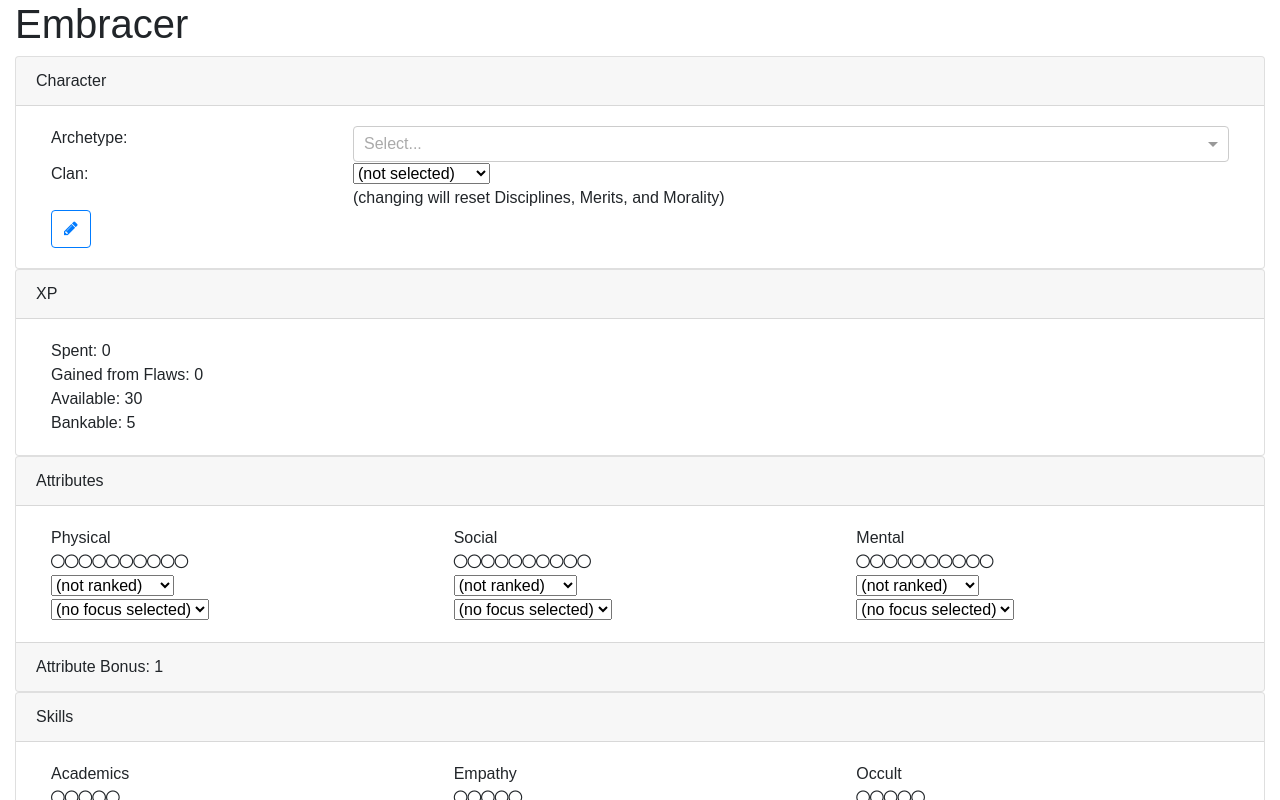
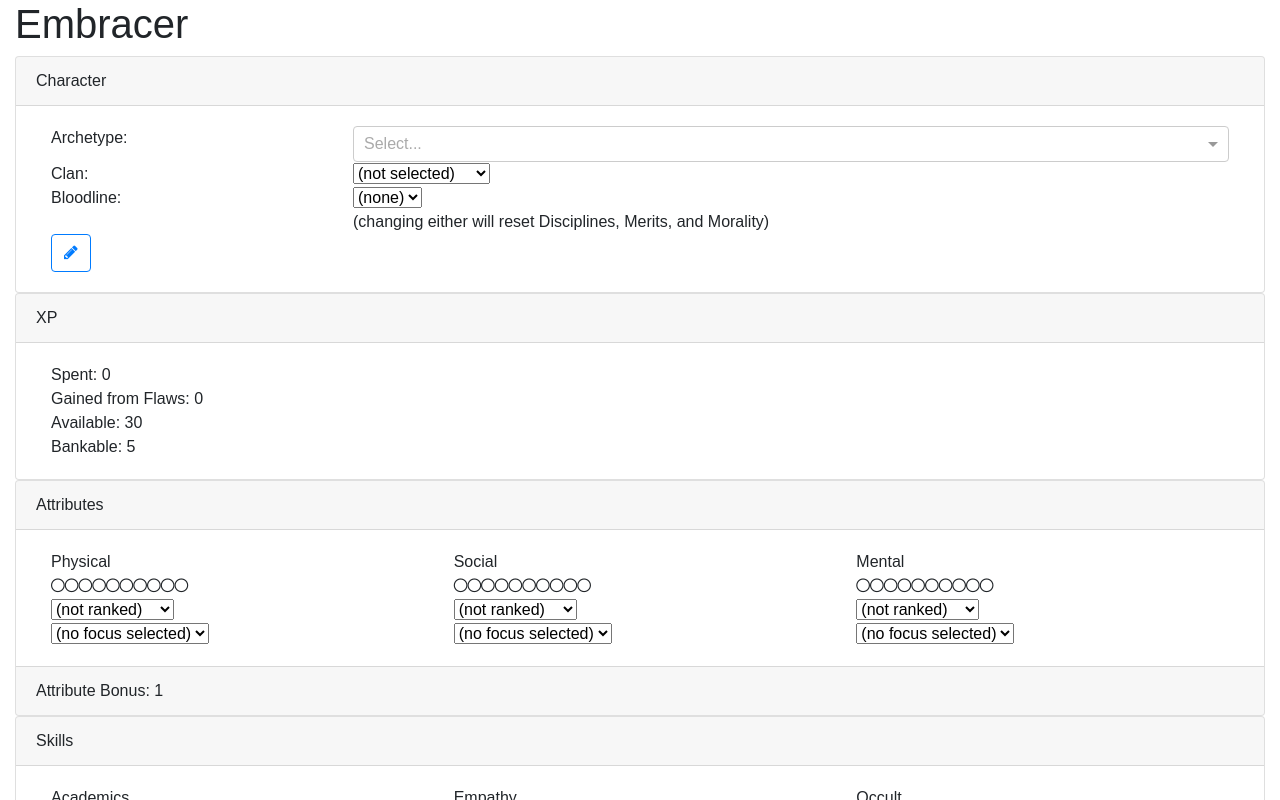
Before and after one commit to TrueWill/embracer, a React (Create React App) app: page / in a window 1280 px wide. Shown: the top 800 px of the page. Built offline with nearby package versions, Linux system fonts and the light colour scheme.

Commit message:
Add bloodline selection to clan component

```diff
--- a/src/components/Clan.js
+++ b/src/components/Clan.js
@@ -1,10 +1,11 @@
 import React, { Component } from 'react';
 import PropTypes from 'prop-types';
+import { mapKeysToArray } from '../utils/mapUtils';
 import { clans } from '../constants/characterOptions';
 
 export default class Clan extends Component {
   static propTypes = {
-    clan: PropTypes.string.isRequired,
+    clan: PropTypes.object.isRequired,
     updateClan: PropTypes.func.isRequired
   };
 
@@ -12,12 +13,36 @@ export default class Clan extends Component {
     this.props.updateClan(e.target.value);
   };
 
+  handleBloodlineChange = e => {
+    const clanName = this.props.clan.name;
+    const bloodline = e.target.value;
+
+    if (bloodline) {
+      const meritPoints = clans.get(clanName).bloodlines.get(bloodline)
+        .meritPoints;
+
+      this.props.updateClan(clanName, bloodline, meritPoints);
+    } else {
+      this.props.updateClan(clanName);
+    }
+  };
+
   render() {
     const { clan } = this.props;
 
-    const clanOptions = clans.map(c => (
-      <option value={c} key={c}>
-        {c}
+    const clanOptions = mapKeysToArray(clans).map(clanName => (
+      <option value={clanName} key={clanName}>
+        {clanName}
+      </option>
+    ));
+
+    const bloodlines = clan.name
+      ? mapKeysToArray(clans.get(clan.name).bloodlines)
+      : [];
+
+    const bloodlineOptions = bloodlines.map(b => (
+      <option value={b} key={b}>
+        {b}
       </option>
     ));
 
@@ -26,15 +51,27 @@ export default class Clan extends Component {
         <div className="row">
           <div className="col-sm-3">Clan:</div>
           <div className="col-sm-9">
-            <select value={clan} onChange={this.handleClanChange}>
+            <select value={clan.name} onChange={this.handleClanChange}>
               <option value="">(not selected)</option>
               {clanOptions}
             </select>
           </div>
         </div>
         <div className="row">
+          <div className="col-sm-3">Bloodline:</div>
+          <div className="col-sm-9">
+            <select
+              value={clan.bloodline}
+              onChange={this.handleBloodlineChange}
+            >
+              <option value="">(none)</option>
+              {bloodlineOptions}
+            </select>
+          </div>
+        </div>
+        <div className="row">
           <div className="col-sm-9 offset-sm-3">
-            (changing will reset Disciplines, Merits, and Morality)
+            (changing either will reset Disciplines, Merits, and Morality)
           </div>
         </div>
       </React.Fragment>
--- a/src/constants/characterOptions.js
+++ b/src/constants/characterOptions.js
@@ -1,3 +1,5 @@
+import { arrayToMap } from '../utils/mapUtils';
+
 export const archetypes = [
   'Architect',
   'Artist',
@@ -40,21 +42,30 @@ export const archetypes = [
   'Untrustworthy'
 ];
 
-export const clans = [
-  'Assamite',
-  'Brujah',
-  'Followers of Set',
-  'Gangrel',
-  'Giovanni',
-  'Lasombra',
-  'Malkavian',
-  'Nosferatu',
-  'Toreador',
-  'Tremere',
-  'Tzimisce',
-  'Ventrue',
-  'Caitiff'
-];
+// TODO working
+export const clans = arrayToMap([
+  [
+    'Assamite',
+    {
+      bloodlines: arrayToMap([
+        ['Vizier', { meritPoints: 2 }],
+        ['Sorcerer', { meritPoints: 4 }]
+      ])
+    }
+  ],
+  ['Brujah', { bloodlines: arrayToMap([]) }],
+  ['Followers of Set', { bloodlines: arrayToMap([]) }],
+  ['Gangrel', { bloodlines: arrayToMap([]) }],
+  ['Giovanni', { bloodlines: arrayToMap([]) }],
+  ['Lasombra', { bloodlines: arrayToMap([]) }],
+  ['Malkavian', { bloodlines: arrayToMap([]) }],
+  ['Nosferatu', { bloodlines: arrayToMap([]) }],
+  ['Toreador', { bloodlines: arrayToMap([]) }],
+  ['Tremere', { bloodlines: arrayToMap([]) }],
+  ['Tzimisce', { bloodlines: arrayToMap([]) }],
+  ['Ventrue', { bloodlines: arrayToMap([]) }],
+  ['Caitiff', { bloodlines: arrayToMap([]) }]
+]);
 
 export const caitiffInClanDisciplineCount = 3;
 
@@ -69,6 +80,7 @@ export const commonDisciplineNames = [
   'Presence'
 ];
 
+// TODO: Move into clans map
 export const disciplineNamesByClan = {
   Assamite: ['Celerity', 'Obfuscate', 'Quietus'],
   Brujah: ['Celerity', 'Potence', 'Presence'],
```
